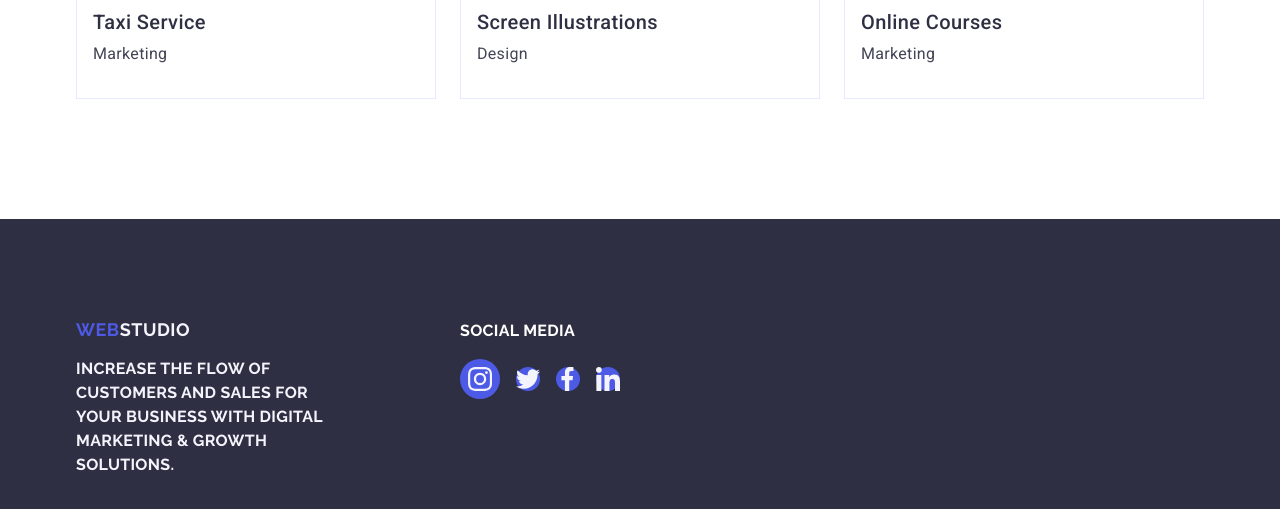
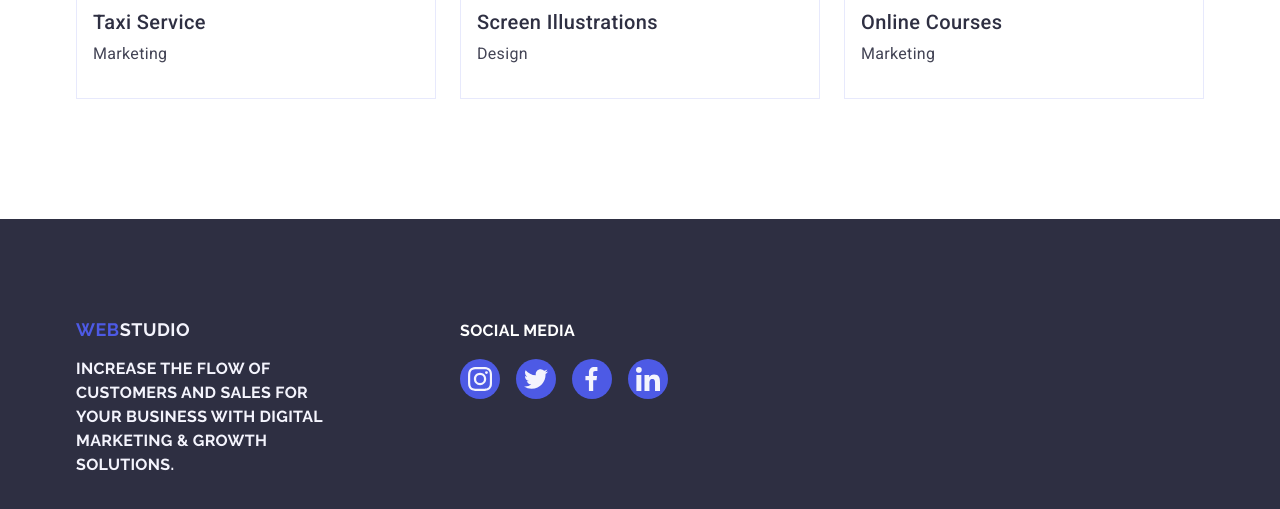
Before and after one commit to PavlykIryna/-PavlykIryna-goit-markup-hw-04, a plain HTML site: page index.html in a window 1280 px wide. Shown: the part 2991-3500 px from the top of the page. Drawn offline with nearby package versions, Linux system fonts and the light colour scheme; files whose address does not match are found by name.

Commit message:
proces09

```diff
--- a/css/styles.css
+++ b/css/styles.css
@@ -110,7 +110,9 @@ position: relative;
             gap: 40px;
          }
 
-         .header-address-items {}
+         .header-address-items {
+            transition: color 250ms cubic-bezier(0.4, 0, 0.2, 1);
+         }
 
          .header-address-link {
             color: #434455;
@@ -118,6 +120,7 @@ position: relative;
                 line-height: 1.5;
                 letter-spacing: 0.02em;
                 font-style: normal;
+
 
          }
 
@@ -488,12 +491,12 @@ display: flex;
 align-items: center;
 justify-content: center;
 border-radius: 50%;
-background-color 250ms cubic-bezier(0.4, 0, 0.2, 1);
             }
             .footer-icon-list {
                 height: 40px;
                 width: 40px;
                 display: block;
+                transition: background-color 250ms cubic-bezier(0.4, 0, 0.2, 1);
             }
             .footer-icon-link:hover{background-color:#31D0AA;}
 
--- a/index.html
+++ b/index.html
@@ -333,21 +333,21 @@ for Your Business</h1>
             </svg>
             </a>
         </li>
-        <li>
+        <li class="footer-icon-list">
             <a href="#" class="footer-icon-link">
             <svg class="footer-icon" width="24" height="24">
                 <use href="./images/icons.svg#icon-twitter"></use>
             </svg>
             </a>
         </li>
-        <li>
+        <li class="footer-icon-list">
             <a href="#" class="footer-icon-link">
             <svg class="footer-icon" width="24" height="24">
                 <use href="./images/icons.svg#icon-Facebook"></use>
             </svg>
             </a>
         </li>
-        <li>
+        <li class="footer-icon-list">
             <a href="#" class="footer-icon-link">
             <svg class="footer-icon" width="24" height="24">
                 <use href="./images/icons.svg#icon-linkedin"></use>
```
